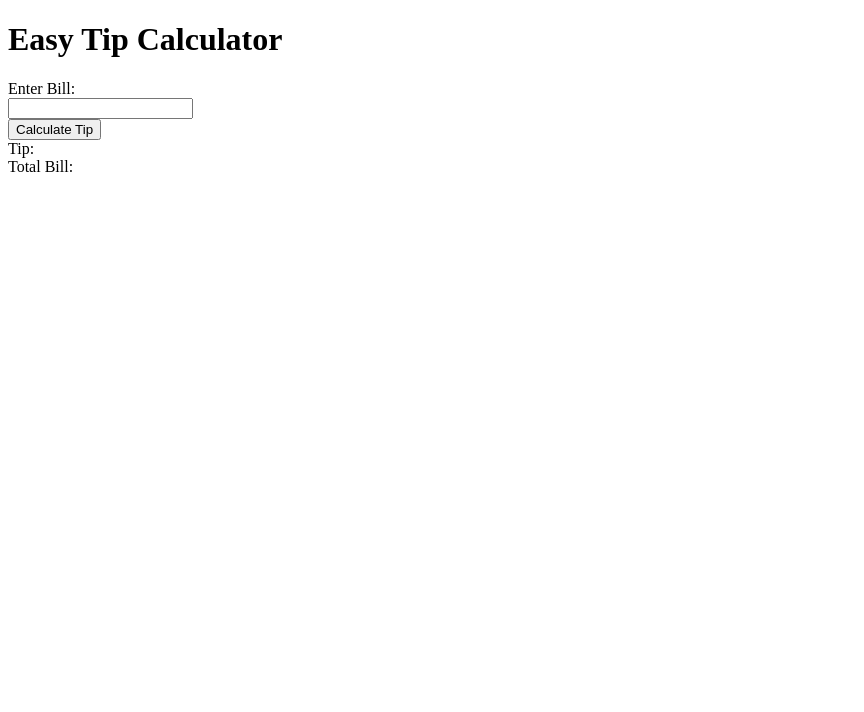
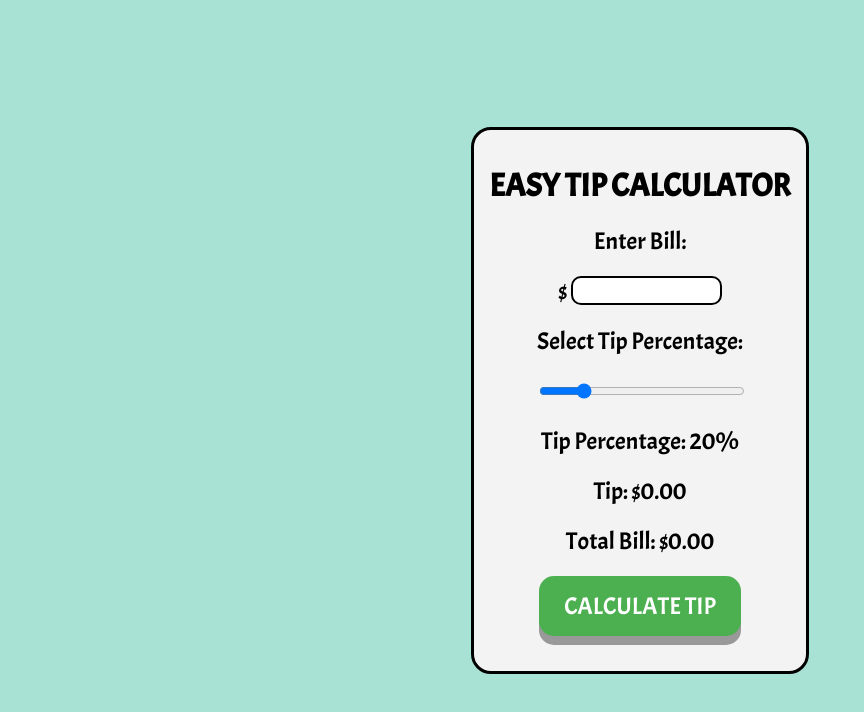
Before and after one commit to nmccooey/easy-tip-calculator, a plain HTML site: page index.html in a window 1280 px wide. Shown: the whole page, without its empty margins (0-864 px from the left). Drawn offline with Linux system fonts and the light colour scheme.

Commit message:
Updated UI, sounds, and functionality.

```diff
--- a/index.html
+++ b/index.html
@@ -8,20 +8,30 @@
         <link rel="icon" type="image/png" sizes="32x32" href="/images/favicon-32x32.png">
         <link rel="icon" type="image/png" sizes="16x16" href="/images/favicon-16x16.png">
         <link rel="manifest" href="/images/site.webmanifest">
+        <link rel="stylesheet" href="/stylesheets/styles.css">
+        <link rel="stylesheet" href="https://fonts.googleapis.com/css2?family=Acme&display=swap">
     </head>
     <body>
+        <div class="app-container">
             <header>
                 <h1>Easy Tip Calculator</h1>
             </header>
             <main>
-            <form>
-                <label for="bill">Enter Bill:</label><br>
-                <input type="number" id="bill"><br>
-                <button type="button" id="calculate-tip">Calculate Tip</button>
+                <form class="bill-form">
+                    <label for="bill">Enter Bill:</label>
+                    <span class="currency">$&nbsp;<input id="bill" type="number" onkeyup="if(this.value<0){this.value= this.value * -1}"></span>
                 </form>
-            <div id="tip">Tip:</div>
-            <div id="total-bill">Total Bill:</div>
+                <div class="slide-container">
+                    <p>Select Tip Percentage:</p>
+                    <input id="tip-slider" type="range" min="1" max="100" value="20">
+                    <audio id="click-sound" style="display: none;"></audio>
+                </div>
+                <p id="tip-percentage">Tip Percentage: 20%</p>
+                <div id="tip">Tip: $0.00</div>
+                <div id="total-bill">Total Bill: $0.00</div>
+                <button id="calculate-tip" type="button">Calculate Tip</button>
             </main>
+        </div>
     </body>
     <script src="/scripts/tip.js"></script>
 </html>
--- a/scripts/tip.js
+++ b/scripts/tip.js
@@ -1,21 +1,43 @@
-
-const calcTipButton = document.querySelector("#calculate-tip");
+const billInput = document.getElementById("bill");
 const tipDiv = document.querySelector("#tip");
 const totalBillDiv = document.querySelector("#total-bill");
+const tipSlider = document.querySelector("#tip-slider");
+const tipPercentage = document.querySelector("#tip-percentage");
+const calcTipButton = document.querySelector("#calculate-tip");
+const clickSound = document.querySelector("#click-sound");
+let tipPercent = 20;
+
+billInput.addEventListener("change", function() {
+    let v = parseFloat(this.value);
+    if (isNaN(v)) {
+        this.value = '';
+    } else {
+        this.value = v.toFixed(2);
+    }
+});
+
+tipSlider.addEventListener("mousemove", function(event) {
+    tipPercentage.innerHTML = `Tip Percentage: ${event.target.value}%`;
+    tipPercent = event.target.value;
+});
 
 calcTipButton.addEventListener("click", function() {
-    let billAmount = document.getElementById("bill").value;
+    let billAmount = billInput.value;
     let tip = calculateTip(billAmount);
     let total = (Number(billAmount) + Number(tip));
     tip = "$" + tip;
     total = "$" + Number(total).toFixed(2);
 
+    clickSound.src = "/sounds/click.mp3";
+    clickSound.play();
+
     tipDiv.innerHTML = `Tip: ${addCommas(tip)}`;
     totalBillDiv.innerHTML = `Total Bill: ${addCommas(total)}`;
-})
+
+});
 
 function calculateTip(billAmount) {
-    let tip = (Number(billAmount) * .20).toFixed(2);
+    let tip = (Number(billAmount) * Number(tipPercent / 100)).toFixed(2);
     return tip;
 }
 
--- a/stylesheets/styles.css
+++ b/stylesheets/styles.css
@@ -0,0 +1,109 @@
+html, body {
+    width: 100%;
+    height: 100%;
+    background-color: #a8e2d4;
+}
+
+body {
+    margin: 0px;
+    padding: 0px;
+    display: flex;
+    justify-content: center;
+    align-items: center;
+    font-family: 'Acme', sans-serif;
+}
+
+.app-container {
+    border: solid black 3px;
+    display: flex;
+    flex-direction: column;
+    align-items: center;
+    justify-content: center;
+    padding: 15px;
+    border-radius: 20px;
+    background-color: #f3f3f3;
+}
+
+
+main {
+    display: flex;
+    flex-direction: column;
+    justify-content: center;
+    align-items: center;
+    font-size: 24px;
+}
+
+main > * {
+    margin: 0px 0px 20px 0px;
+}
+
+.slide-container {
+    text-align: center;
+}
+
+.slide-container p {
+    margin-top: 0px;
+    margin-bottom: 20px;
+}
+
+#tip-slider {
+    width: 100%;
+}
+
+.bill-form {
+    display: flex;
+    justify-content: center;
+    flex-direction: column;
+    align-items: center;
+}
+
+.bill-form label {
+    margin-bottom: 20px;
+}
+
+.bill-form span {
+    display: flex;
+    justify-content: center;
+    align-items: center;
+    font-size: 24px;
+}
+
+.bill-form span input {
+    font-size: 20px;
+    border: solid black 2px;
+    border-radius: 10px;
+    width: 50%;
+}
+
+#calculate-tip {
+    font-family: 'Acme', sans-serif;
+    padding: 15px 25px;
+    font-size: 24px;
+    cursor: pointer;
+    text-align: center;
+    text-decoration: none;
+    text-transform: uppercase;
+    outline: none;
+    color: #fff;
+    background-color: #4CAF50;
+    border: none;
+    border-radius: 15px;
+    box-shadow: 0 9px #999;
+}
+
+#calculate-tip:hover {background-color: #3e8e41}
+
+#calculate-tip:active {
+  background-color: #3e8e41;
+  box-shadow: 0 5px #666;
+  transform: translateY(4px);
+}
+
+header {
+    margin: 20px 0px 20px 0px;
+}
+
+header h1 {
+    margin: 0px;
+    text-transform: uppercase;
+}
```
Also changed, not shown: 2 other files. Lines whose indentation alone changed are shown as unchanged.
